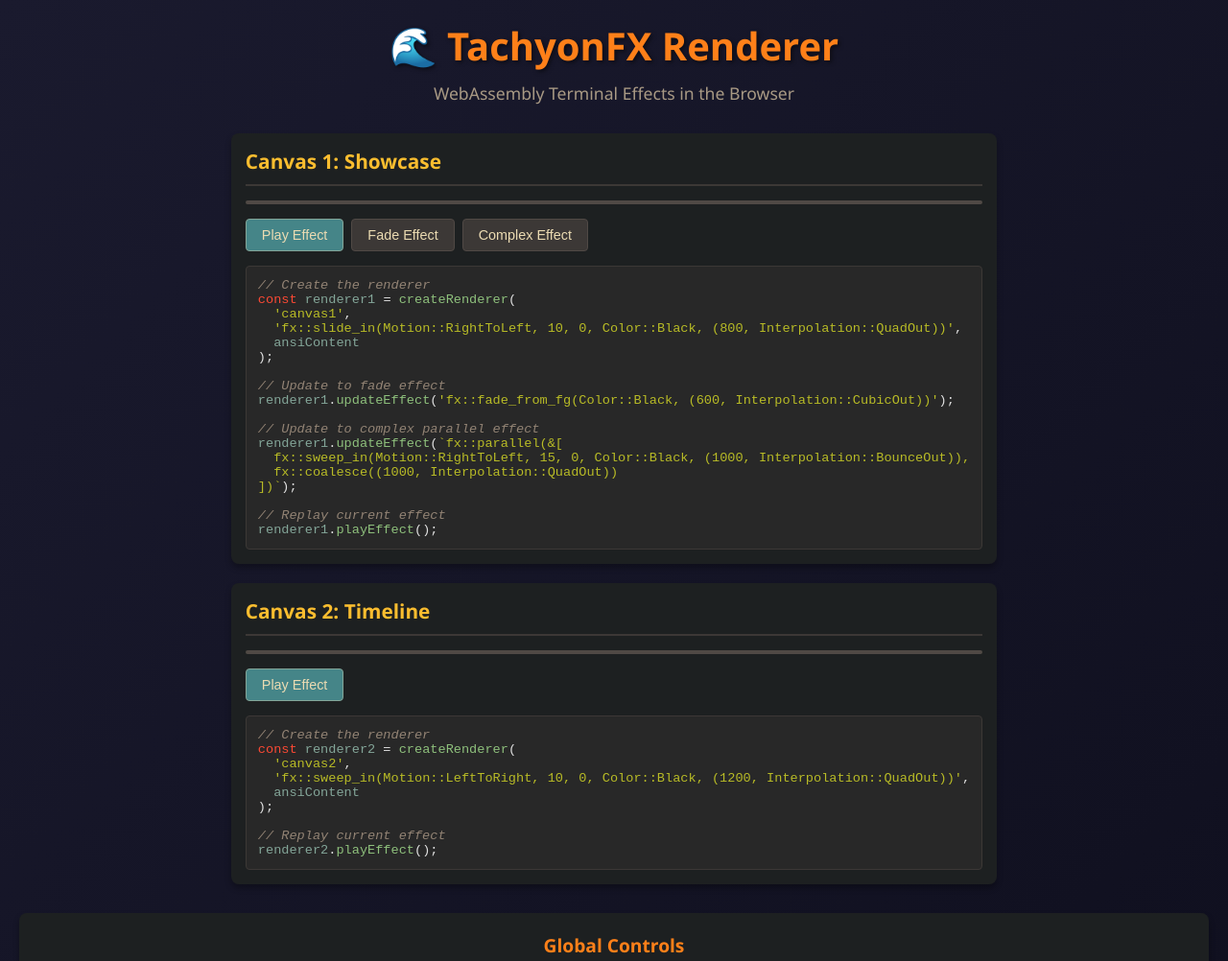
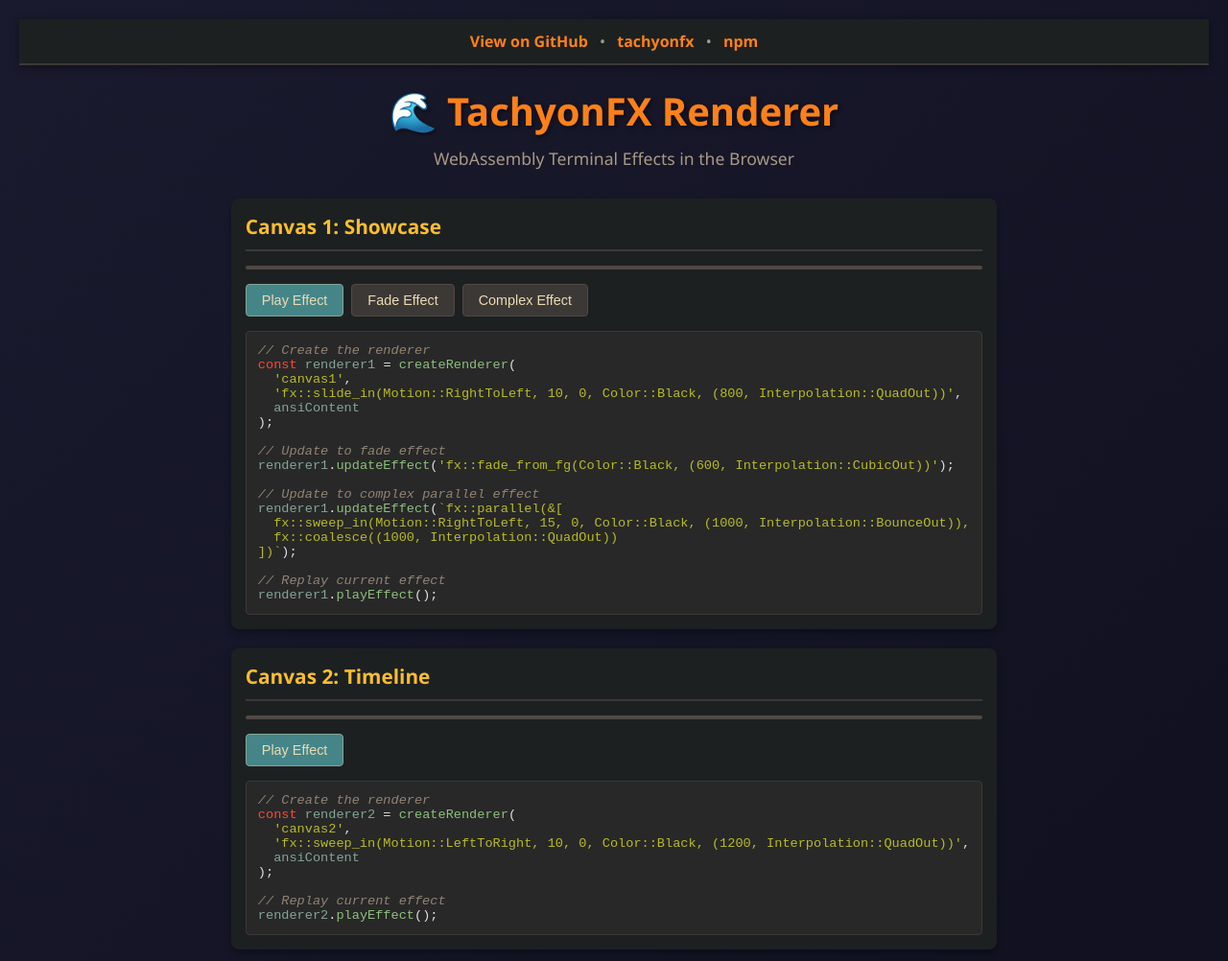
Before and after one commit to junkdog/tachyonfx-renderer, a website: page example/src/index.html in a window 1280 px wide. Shown: the top 1002 px of the page at 96% size. Drawn offline with Linux system fonts and the light colour scheme.

Commit message:
link from example back to repo

```diff
--- a/example/src/index.html
+++ b/example/src/index.html
@@ -199,6 +199,31 @@
       font-family: 'Courier New', monospace;
     }
 
+    .banner {
+      position: sticky;
+      top: 0;
+      background: #1d2021;
+      border-bottom: 2px solid #3c3836;
+      text-align: center;
+      padding: 12px 20px;
+      margin-bottom: 20px;
+      color: #a89984;
+      z-index: 1000;
+      box-shadow: 0 2px 8px rgba(0, 0, 0, 0.4);
+    }
+
+    .banner a {
+      color: #fe8019;
+      text-decoration: none;
+      font-weight: 600;
+      margin: 0 8px;
+    }
+
+    .banner a:hover {
+      color: #fabd2f;
+      text-decoration: underline;
+    }
+
     .code-snippet {
       background: #282828;
       border: 1px solid #3c3836;
@@ -233,6 +258,21 @@
   </style>
 </head>
 <body>
+  <!-- Banner -->
+  <div class="banner">
+    <a href="https://github.com/junkdog/tachyonfx-renderer" target="_blank" rel="noopener noreferrer">
+      View on GitHub
+    </a>
+    •
+    <a href="https://github.com/junkdog/tachyonfx" target="_blank" rel="noopener noreferrer">
+      tachyonfx
+    </a>
+    •
+    <a href="https://www.npmjs.com/package/tachyonfx-renderer" target="_blank" rel="noopener noreferrer">
+      npm
+    </a>
+  </div>
+
   <div class="container">
     <h1>🌊 TachyonFX Renderer</h1>
     <p class="subtitle">WebAssembly Terminal Effects in the Browser</p>
```
